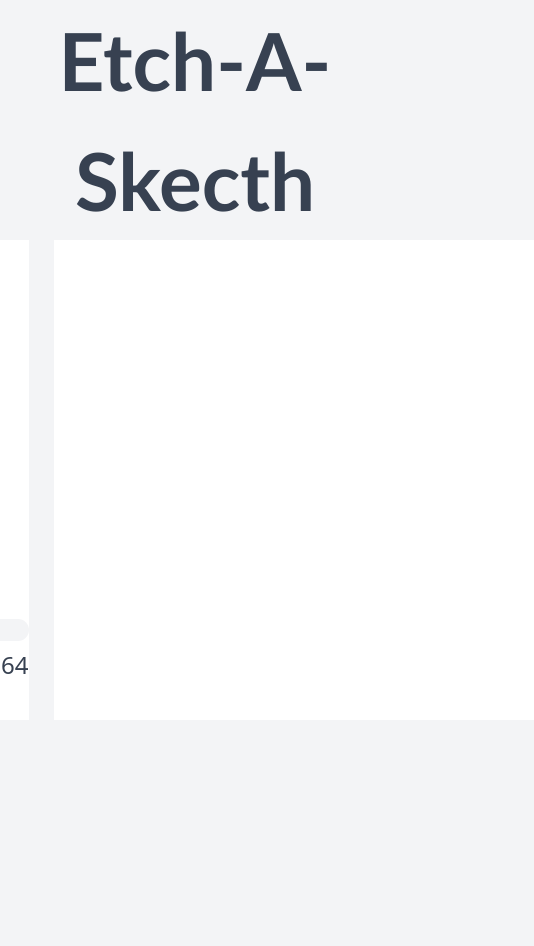
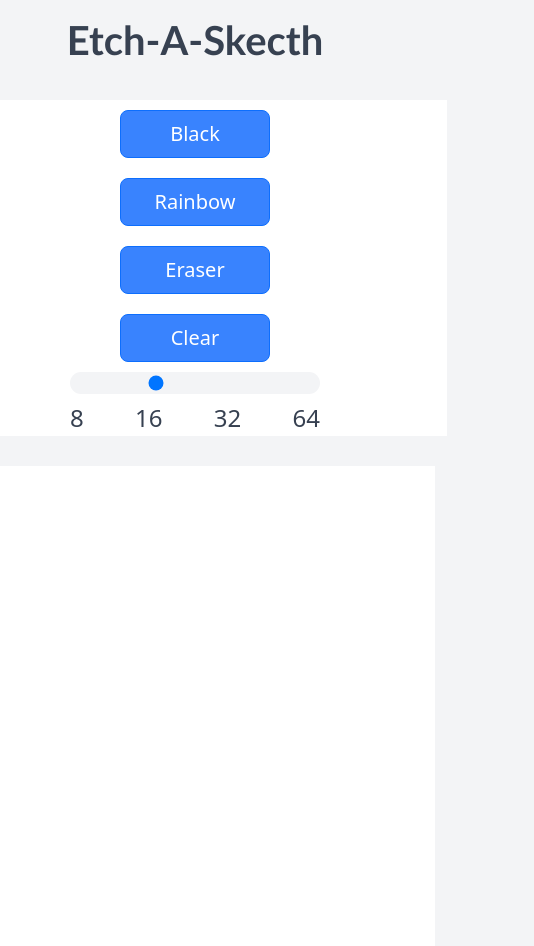
Before and after one commit to RinoCerrone/Etch-a-Sketch, a plain HTML site: page index.html in a window 390 px wide. Shown: the whole page, 534 px wide, since content can reach past the window. Before the commit the page ends 844 px from the top, so only its background shows below. Drawn offline with nearby package versions, Linux system fonts and the light colour scheme.

Commit message:
Add responsivnes for mobile

```diff
--- a/index.html
+++ b/index.html
@@ -13,12 +13,13 @@
 </head>
 <body>
     <header>Etch-A-Skecth</header>
-    <div class="main-container">
-        <div id="left-sidebar">
-            <button id="black-button" class="btn btn-danger btn-lg btn-bounce" >Black</button>
-            <button id="random-button" class="btn btn-danger btn-lg btn-bounce">Rainbow</button>
-            <button id="eraser-button" class="btn btn-danger btn-lg btn-bounce">Eraser</button>
-            <button id="clear-button" class="btn btn-danger btn-lg btn-bounce">Clear</button>
+    <div class="container">
+        <div class="row">
+            <div id="left-sidebar" class="col-md-4">
+                <button id="black-button" class="btn btn-primary btn-lg btn-bounce" >Black</button>
+                <button id="random-button" class="btn btn-primary btn-lg btn-bounce">Rainbow</button>
+                <button id="eraser-button" class="btn btn-primary btn-lg btn-bounce">Eraser</button>
+                <button id="clear-button" class="btn btn-primary btn-lg btn-bounce">Clear</button>
                 <div>
                     <input id="sizeSlider" type="range" value="2" min="1" max="4"step="1" list="values">
                     <datalist id="values">
@@ -30,8 +31,9 @@
                 </div>
 
             </div>
-        <div id="main-content">
+            <div id="main-content" class="col-md-8">
 
+            </div>
         </div>
     </div>
 </body>
--- a/styles.css
+++ b/styles.css
@@ -7,13 +7,13 @@
     font-weight: bold;
     font-family: 'Gill Sans', 'Gill Sans MT', Calibri, 'Trebuchet MS', sans-serif;
     color: #374151;
-
+    margin-top: 10px;
 
 }
-.main-container{
+.container{
     display: flex;
     justify-content: center;
-    width: 80%;
+    width: 100%;
     margin:0;
     padding:0;
 
@@ -26,15 +26,15 @@
     justify-content: space-evenly;
     background-color: #fff;
     width: 250px;
-    margin-right: 25px;
     padding:0px 32px;
+    margin:30px auto;
 }
 
 .child-divs-container {
     display: flex;
     flex-wrap: wrap;
     width: 480px;
-    margin: 0px;
+    margin: 0 auto;
 
   }
 
@@ -47,6 +47,7 @@
 #black-button,#random-button,#eraser-button,#clear-button{
 
    width:150px;
+   margin:10px auto;
    background-color: #3983fe;
    color:#fff;
 }
@@ -80,3 +81,25 @@
 
 
   }
+  @media (max-width: 576px) {
+    /* Styles for screens smaller than 576px (e.g., mobile devices) */
+    #left-sidebar {
+        width: 100%;
+        margin-right: 0;
+    }
+    header {
+      font-size: 40px;
+  }
+}
+
+@media (min-width: 577px) {
+    /* Styles for screens 577px and larger (e.g., tablets and desktops) */
+    #left-sidebar {
+        width: 250px;
+        margin-right: 25px;
+    }
+
+    #main-content {
+        width: calc(100% - 275px);
+    }
+}
```
Lines whose indentation alone changed are shown as unchanged.
